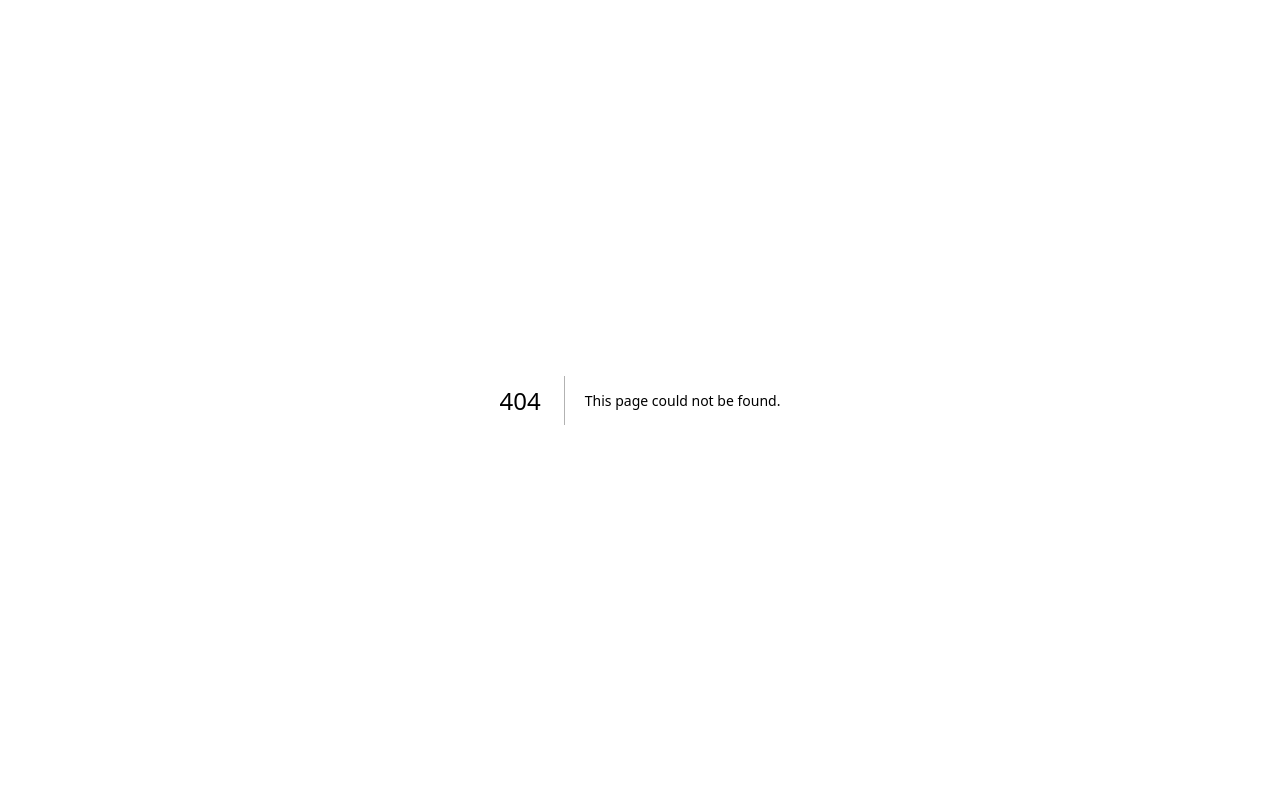
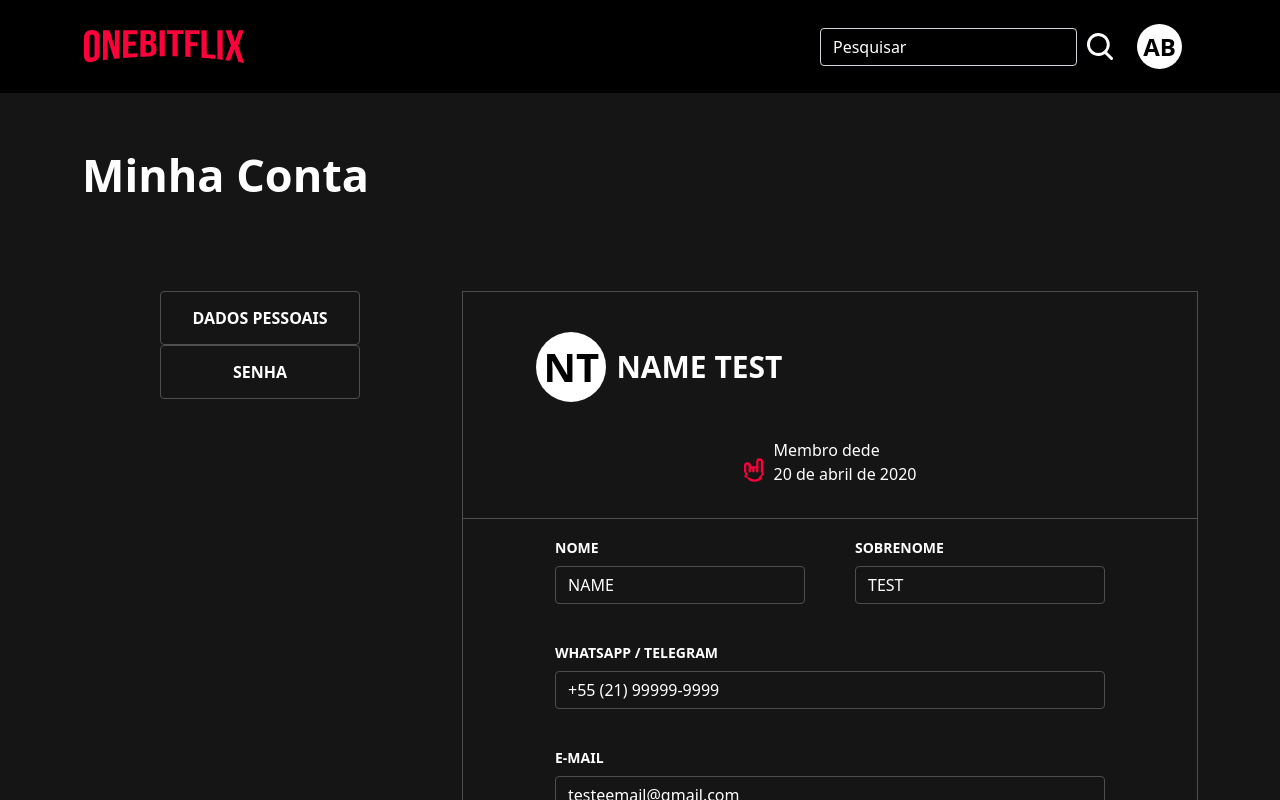
Before and after one commit to KaioGabrielSouzaRozini/OneBitFlix-Frontend, a Next.js app: page /profile in a window 1280 px wide. Before the commit this address had no page. Shown: the top 800 px of the page. Built offline with nearby package versions, Linux system fonts and the light colour scheme.

Commit message:
Estrtura do profile

```diff
--- /dev/null
+++ b/pages/profile.tsx
@@ -0,0 +1,39 @@
+import Head from "next/head";
+import { Button, Col, Container, Row } from "reactstrap";
+import Footer from "../src/components/common/footer";
+import HeaderAuth from "../src/components/common/headerAuth";
+import UserForm from "../src/components/profile/user";
+import styles from "../styles/profile.module.scss";
+
+const UserInfo = function () {
+  return (
+    <>
+      <Head>
+        <title>Onebitflix - Meus dados</title>
+        <link rel="shortcut icon" href="/favicon.svg" type="image/x-icon" />
+      </Head>
+      <main>
+        <div className={styles.header}>
+          <HeaderAuth />
+        </div>
+        <Container className="py-5">
+          <p className={styles.title}>Minha Conta</p>
+          <Row className="pt-3 pb-5">
+            <Col md={4} className={styles.btnColumn}>
+              <Button className={styles.renderForm}>DADOS PESSOAIS</Button>
+              <Button className={styles.renderForm}>SENHA</Button>
+            </Col>
+            <Col md>
+              <UserForm />
+            </Col>
+          </Row>
+        </Container>
+        <div className={styles.footer}>
+          <Footer />
+        </div>
+      </main>
+    </>
+  );
+};
+
+export default UserInfo;
--- /dev/null
+++ b/src/components/profile/user/index.tsx
@@ -0,0 +1,94 @@
+import { Button, Form, FormGroup, Input, Label } from "reactstrap";
+import styles from "../../../../styles/profile.module.scss";
+
+const UserForm = function () {
+  return (
+    <>
+      <Form className={styles.form}>
+        <div className={styles.formName}>
+          <p className={styles.nameAbbreviation}>NT</p>
+          <p className={styles.userName}>NAME TEST</p>
+        </div>
+        <div className={styles.memberTime}>
+          <img
+            src="/profile/iconUserAccount.svg"
+            alt="iconProfile"
+            className={styles.memberTimeImg}
+          />
+          <p className={styles.memberTimeText}>
+            Membro dede <br /> 20 de abril de 2020
+          </p>
+        </div>
+        <hr />
+        <div className={styles.inputFlexDiv}>
+          <FormGroup>
+            <Label className={styles.label} for="firstName">
+              NOME
+            </Label>
+            <Input
+              name="firstName"
+              type="text"
+              id="firstName"
+              placeholder="Qual o seu primeiro nome ?"
+              required
+              maxLength={20}
+              className={styles.inputFlex}
+              value={"Name"}
+            />
+          </FormGroup>
+          <FormGroup>
+            <Label className={styles.label} for="lastName">
+              SOBRENOME
+            </Label>
+            <Input
+              name="lastName"
+              type="text"
+              id="lastName"
+              placeholder="Qual o seu último nome ?"
+              required
+              maxLength={20}
+              className={styles.inputFlex}
+              value={"Test"}
+            />
+          </FormGroup>
+        </div>
+        <div className={styles.inputNormalDiv}>
+          <FormGroup>
+            <Label className={styles.label} for="phone">
+              WHATSAPP / TELEGRAM
+            </Label>
+            <Input
+              name="phone"
+              type="tel"
+              id="phone"
+              placeholder="(xx) 9xxxx-xxxx"
+              required
+              className={styles.input}
+              value={"+55 (21) 99999-9999"}
+            />
+          </FormGroup>
+          <FormGroup>
+            <Label className={styles.label} for="email">
+              E-MAIL
+            </Label>
+            <Input
+              name="email"
+              type="email"
+              id="email"
+              placeholder="Coloque o seu email"
+              required
+              className={styles.input}
+              value={"testeemail@gmail.com"}
+            />
+          </FormGroup>
+
+          <Button className={styles.formBtn} outline type="submit">
+            Salvar Alterações
+          </Button>
+        </div>
+      </Form>
+    </>
+  );
+};
+
+export default UserForm;
--- /dev/null
+++ b/styles/profile.module.scss
@@ -0,0 +1,153 @@
+@import "./colors.module.scss";
+.header {
+  background-color: black;
+}
+.form {
+  border: 1px solid $darkGray;
+  padding: 20px 0px;
+  max-width: 100%;
+}
+.formName {
+  display: flex;
+  align-items: center;
+  gap: 10px;
+  width: 80%;
+  margin: 20px auto;
+  text-transform: uppercase;
+}
+.nameAbbreviation {
+  font-size: 40px;
+  font-weight: bold;
+  min-height: 70px;
+  min-width: 70px;
+  background-color: white;
+  color: black;
+  border-radius: 50%;
+  display: flex;
+  justify-content: center;
+  align-items: center;
+}
+.userName {
+  font-size: 30px;
+  font-weight: bold;
+}
+.memberTime {
+  display: flex;
+  justify-content: center;
+  gap: 10px;
+}
+.memberTimeImg {
+  width: 20px;
+}
+.memberText {
+  font-size: 14px;
+  color: $lightGray;
+}
+.label {
+  font-size: 14px;
+  font-weight: bold;
+}
+.inputFlexDiv {
+  display: flex;
+  flex-wrap: wrap;
+  justify-content: center;
+  gap: 50px;
+}
+.inputFlex {
+  width: 250px;
+  text-transform: uppercase;
+  background-color: transparent;
+  border: 1px solid $darkGray;
+  color: white;
+  &::placeholder {
+    color: $lightGray;
+  }
+  &:focus {
+    box-shadow: none;
+    border-color: $lightRed;
+    color: white;
+    background-color: transparent;
+  }
+}
+.inputNormalDiv {
+  display: flex;
+  flex-direction: column;
+  align-items: center;
+  margin-top: 20px;
+  gap: 20px;
+}
+.input {
+  @extend .inputFlex;
+  text-transform: lowercase;
+  width: 550px;
+}
+.formBtn {
+  border-color: $lightRed;
+  text-align: center;
+  color: white;
+  font-weight: bold;
+  font-size: 15px;
+  padding: 6px 20px;
+  &:hover {
+    border-color: $darkRed;
+    background-color: transparent;
+    color: $lightGray;
+  }
+}
+.title {
+  font-size: 45px;
+  font-weight: bold;
+  padding-bottom: 50px;
+}
+.renderForm {
+  display: block;
+  width: 200px;
+  border: 1px solid $darkGray;
+  background-color: transparent;
+  font-weight: bold;
+  margin: 0 auto;
+  padding: 14px 0;
+  &:hover {
+    background-color: transparent;
+    border-color: $lightRed;
+    color: $lightGray;
+  }
+}
+.footer {
+  background-color: black;
+}
+@media (max-width: 991px) {
+  .title {
+    text-align: center;
+  }
+  .btnColumn {
+    width: 100%;
+    margin-bottom: 40px;
+  }
+}
+@media (max-width: 767px) {
+  .inputFlexDiv {
+    gap: 20px;
+  }
+  .inputFlex {
+    width: 400px;
+  }
+}
+
+@media (max-width: 460px) {
+  .title {
+    font-size: 30px;
+    margin-bottom: 10px;
+  }
+  .nameAbbreviation {
+    font-size: 30px;
+    min-height: 60px;
+    min-width: 60px;
+  }
+  .userName {
+    font-size: 25px;
+  }
+  .inputFlex {
+    width: 100%;
+  }
+}
```
